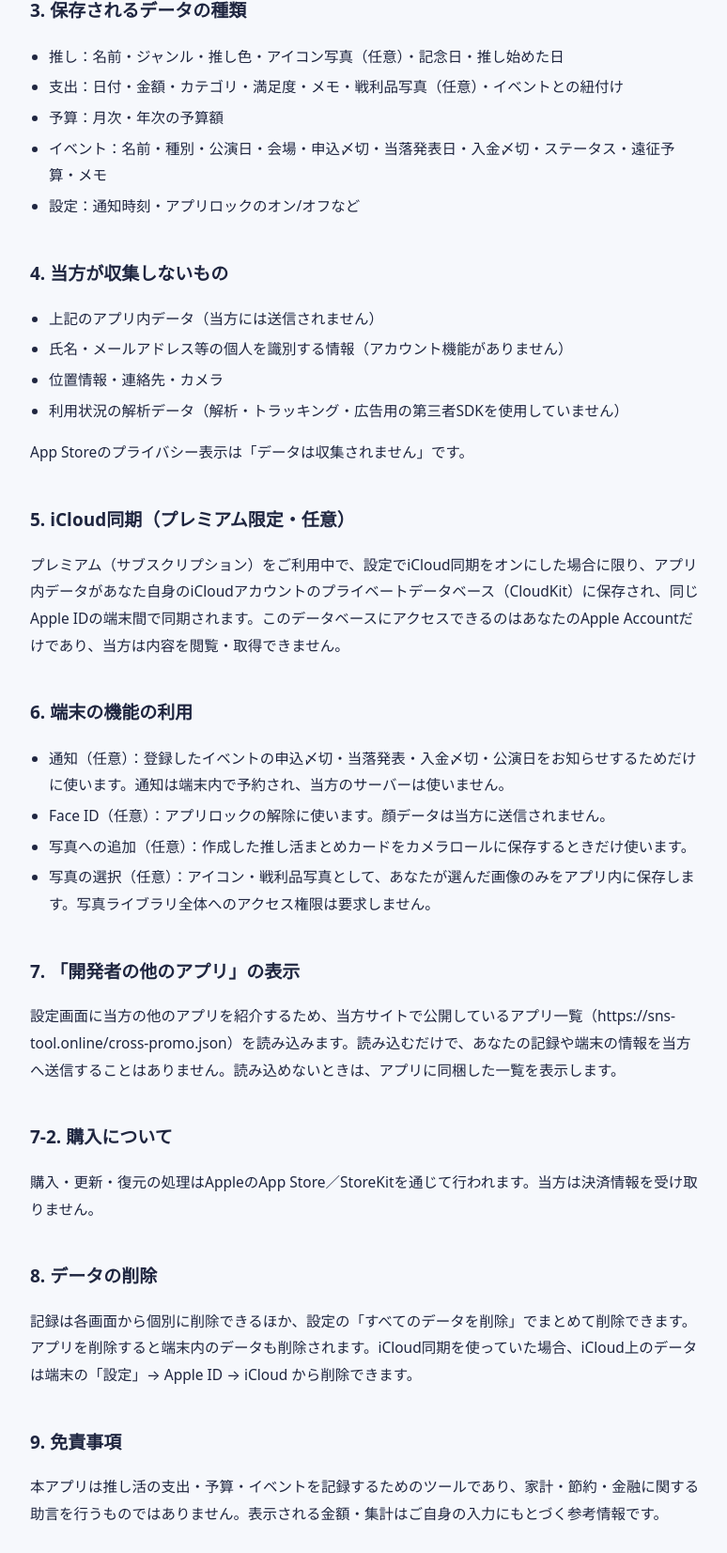
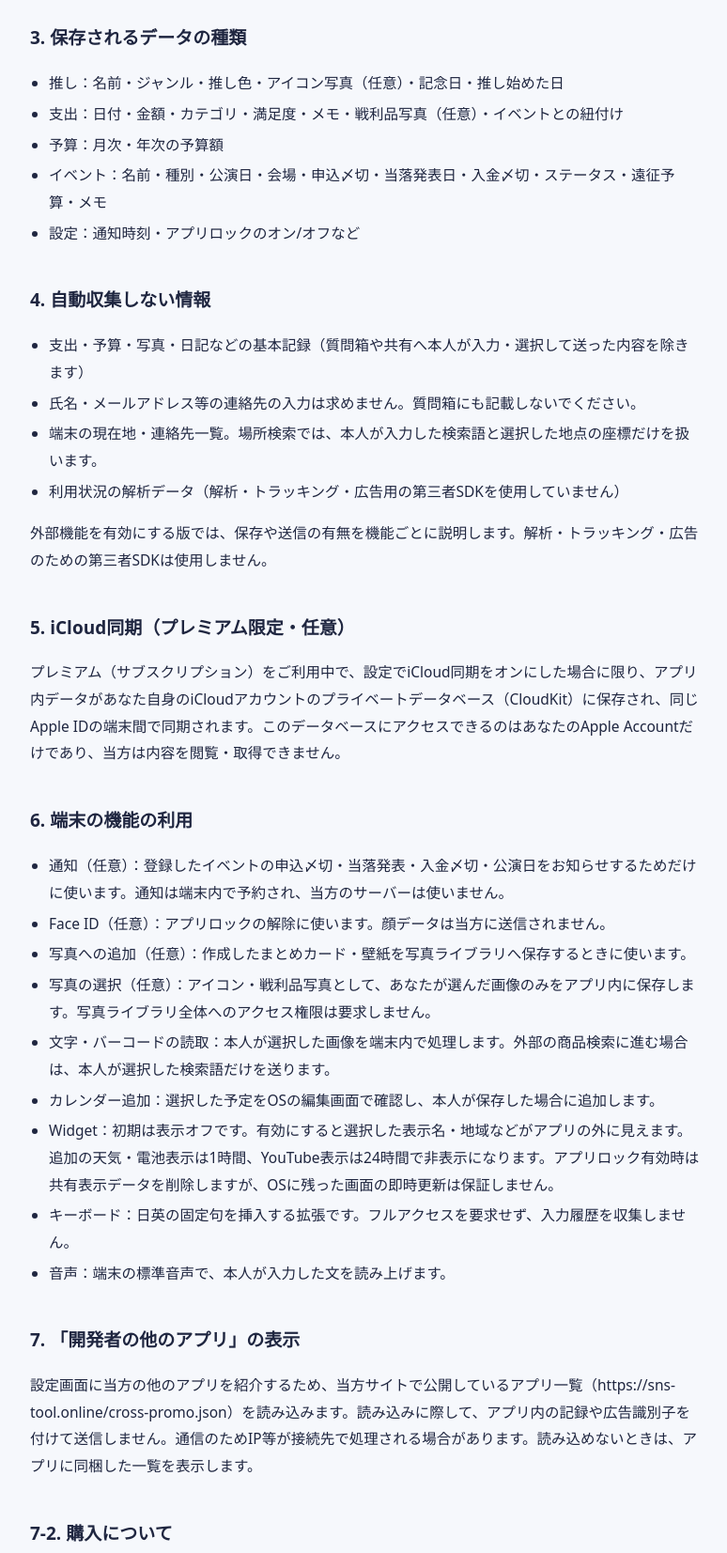
Before and after one commit to cotton1101/oshilog-legal, a plain HTML site: page privacy.html in a window 1280 px wide. Shown: the part 673-2326 px from the top of the page at 94% size, without its empty margins (250-1024 px from the left). Drawn offline with Linux system fonts and the light colour scheme.

Commit message:
Explain optional external lookup and private beta question storage

```diff
--- a/privacy.html
+++ b/privacy.html
@@ -36,11 +36,11 @@ footer a{color:var(--sub)}
 <nav><a href="index.html">サポート</a><a href="privacy.html">プライバシー</a><a href="terms.html">利用規約</a></nav></header>
 <div class="wrap">
 <h1>プライバシーポリシー</h1>
-<p class="dates">施行日: 2026年10月20日 ／ 最終更新日: 同上</p>
+<p class="dates">施行日: 2026年10月20日 ／ 最終更新日: 2026年10月22日</p>
 <h2>1. はじめに</h2>
 <p>推し活ログ（以下「本アプリ」）は、推し活の支出・予算・イベント（現場）を記録するためのアプリです。本ポリシーは、本アプリがどのように情報を扱うかを説明します。提供者は Cotton-Web 山田英紀（以下「当方」）です。</p>
-<h2>2. 基本方針：記録は端末の中だけ</h2>
-<p>本アプリに入力された推し・支出・予算・イベント・写真などのデータは、お使いのiPhoneの中にのみ保存されます。当方のサーバーは存在せず、当方はこれらのデータを収集しません。第三者への送信もありません。アカウント登録は不要です。</p>
+<h2>2. 基本記録と任意の外部機能</h2>
+<p>推し・支出・予算・イベント・日記・グッズ・写真などの基本記録は端末に保存します。任意のiCloud同期を有効にすると、ご本人のCloudKitへ同期します。基本記録を当方のサーバーへ一括送信する機能はありません。場所検索・外部情報取得・質問箱などを明示的に利用した場合は、以下に記載した情報を外部へ送信します。質問箱は個人ベータで、利用には作成者用の接続設定が必要です。</p>
 <p>推し活の支出は、ご本人にとって大切で、人に見られたくないこともある情報です。本アプリはこれを機微な情報として扱い、Face ID／パスコードによるアプリロックを用意しています。</p>
 <h2>3. 保存されるデータの種類</h2>
 <ul>
@@ -50,29 +50,39 @@ footer a{color:var(--sub)}
 <li>イベント：名前・種別・公演日・会場・申込〆切・当落発表日・入金〆切・ステータス・遠征予算・メモ</li>
 <li>設定：通知時刻・アプリロックのオン/オフなど</li>
 </ul>
-<h2>4. 当方が収集しないもの</h2>
+<h2>4. 自動収集しない情報</h2>
 <ul>
-<li>上記のアプリ内データ（当方には送信されません）</li>
-<li>氏名・メールアドレス等の個人を識別する情報（アカウント機能がありません）</li>
-<li>位置情報・連絡先・カメラ</li>
+<li>支出・予算・写真・日記などの基本記録（質問箱や共有へ本人が入力・選択して送った内容を除きます）</li>
+<li>氏名・メールアドレス等の連絡先の入力は求めません。質問箱にも記載しないでください。</li>
+<li>端末の現在地・連絡先一覧。場所検索では、本人が入力した検索語と選択した地点の座標だけを扱います。</li>
 <li>利用状況の解析データ（解析・トラッキング・広告用の第三者SDKを使用していません）</li>
 </ul>
-<p>App Storeのプライバシー表示は「データは収集されません」です。</p>
+<p>外部機能を有効にする版では、保存や送信の有無を機能ごとに説明します。解析・トラッキング・広告のための第三者SDKは使用しません。</p>
 <h2>5. iCloud同期（プレミアム限定・任意）</h2>
 <p>プレミアム（サブスクリプション）をご利用中で、設定でiCloud同期をオンにした場合に限り、アプリ内データがあなた自身のiCloudアカウントのプライベートデータベース（CloudKit）に保存され、同じApple IDの端末間で同期されます。このデータベースにアクセスできるのはあなたのApple Accountだけであり、当方は内容を閲覧・取得できません。</p>
 <h2>6. 端末の機能の利用</h2>
 <ul>
 <li>通知（任意）：登録したイベントの申込〆切・当落発表・入金〆切・公演日をお知らせするためだけに使います。通知は端末内で予約され、当方のサーバーは使いません。</li>
 <li>Face ID（任意）：アプリロックの解除に使います。顔データは当方に送信されません。</li>
-<li>写真への追加（任意）：作成した推し活まとめカードをカメラロールに保存するときだけ使います。</li>
+<li>写真への追加（任意）：作成したまとめカード・壁紙を写真ライブラリへ保存するときに使います。</li>
 <li>写真の選択（任意）：アイコン・戦利品写真として、あなたが選んだ画像のみをアプリ内に保存します。写真ライブラリ全体へのアクセス権限は要求しません。</li>
+<li>文字・バーコードの読取：本人が選択した画像を端末内で処理します。外部の商品検索に進む場合は、本人が選択した検索語だけを送ります。</li>
+<li>カレンダー追加：選択した予定をOSの編集画面で確認し、本人が保存した場合に追加します。</li>
+<li>Widget：初期は表示オフです。有効にすると選択した表示名・地域などがアプリの外に見えます。追加の天気・電池表示は1時間、YouTube表示は24時間で非表示になります。アプリロック有効時は共有表示データを削除しますが、OSに残った画面の即時更新は保証しません。</li>
+<li>キーボード：日英の固定句を挿入する拡張です。フルアクセスを要求せず、入力履歴を収集しません。</li>
+<li>音声：端末の標準音声で、本人が入力した文を読み上げます。</li>
 </ul>
 <h2>7. 「開発者の他のアプリ」の表示</h2>
-<p>設定画面に当方の他のアプリを紹介するため、当方サイトで公開しているアプリ一覧（https://sns-tool.online/cross-promo.json）を読み込みます。読み込むだけで、あなたの記録や端末の情報を当方へ送信することはありません。読み込めないときは、アプリに同梱した一覧を表示します。</p>
+<p>設定画面に当方の他のアプリを紹介するため、当方サイトで公開しているアプリ一覧（https://sns-tool.online/cross-promo.json）を読み込みます。読み込みに際して、アプリ内の記録や広告識別子を付けて送信しません。通信のためIP等が接続先で処理される場合があります。読み込めないときは、アプリに同梱した一覧を表示します。</p>
 <h2>7-2. 購入について</h2>
 <p>購入・更新・復元の処理はAppleのApp Store／StoreKitを通じて行われます。当方は決済情報を受け取りません。</p>
+<h2>7-3. 任意の外部取得と質問箱</h2>
+<p>場所の検索語はAppleマップへ、選択した地点の天気を取得する場合はその座標をApple Weatherへ送ります。端末の現在地を自動取得しません。YouTubeの動画・チャンネルID、楽天の商品検索語は当方の取得サーバーを経由して該当提供元へ送ります。支出・予算・写真・日記は送信しません。取得サーバーは短時間の結果キャッシュと回数制限の情報をメモリで保持します。</p>
+<p>質問箱では、募集文・回答・通報を当方の専用サーバーに保存します。募集文はリンクを知る人に公開され、回答と通報は作成者が確認します。氏名、連絡先、パスワード、第三者の個人情報を書かないでください。募集・回答・通報は稼働中の保存領域から最長30日で削除し、募集の期限が来た場合は回答も削除します。作成者は回答の削除と募集の終了ができます。削除後も非公開バックアップに最長7日残る場合があります。期限切れの内容を復元で再公開しません。</p>
+<p>不正送信対策として通信元IPを受け取りますが、回数制限には匿名化した一時的な値をメモリで使い、原文や回答本文を対象サービスのアクセスログへ保存しません。通報が3件に達すると受付を停止し、作成者が確認します。<a href="https://oshilog.sns-tool.online/privacy">質問箱の保存・削除について</a>もご覧ください。問い合わせ先は本ページ末尾の窓口です。</p>
 <h2>8. データの削除</h2>
 <p>記録は各画面から個別に削除できるほか、設定の「すべてのデータを削除」でまとめて削除できます。アプリを削除すると端末内のデータも削除されます。iCloud同期を使っていた場合、iCloud上のデータは端末の「設定」→ Apple ID → iCloud から削除できます。</p>
+<p>アプリや端末の記録を削除しただけでは、質問箱サーバーの内容は削除されません。作成者の受信箱から回答を削除・募集を終了するか、サポート窓口へお問い合わせください。サーバーの保存期限は上記のとおりです。</p>
 <h2>9. 免責事項</h2>
 <p>本アプリは推し活の支出・予算・イベントを記録するためのツールであり、家計・節約・金融に関する助言を行うものではありません。表示される金額・集計はご自身の入力にもとづく参考情報です。</p>
 <h2>10. 本ポリシーの変更</h2>
```
